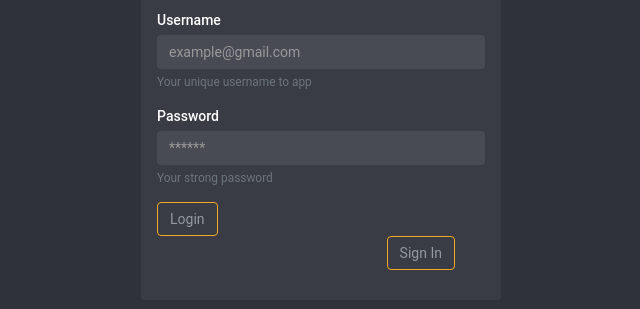
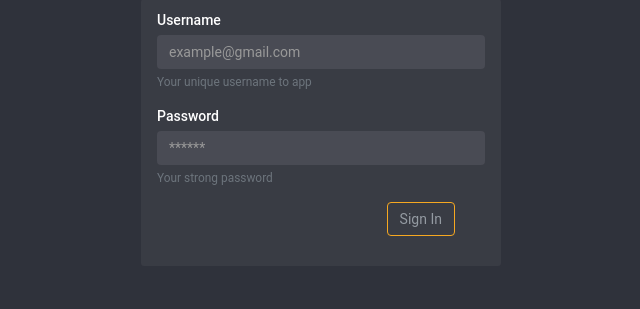
Before and after one commit to kheminw/reg-ting-rao, a Flask app: page / in a window 1280 px wide. Shown: the part 239-548 px from the top of the page, without its empty margins (319-959 px from the left). Run offline with Flask 2, Linux system fonts and the light colour scheme; some libraries are stand-ins or nearby versions; some web fonts are replaced.

Commit message:
remove nonuse button in login.html

```diff
--- a/app/templates/login.html
+++ b/app/templates/login.html
@@ -33,7 +33,6 @@
                 </div>
                 <div>
                     <!-- <button class="btn btn-accent">Login</button> -->
-                    <a class="btn btn-accent" href="/schedule">Login</a>
                     {{form.submit(class="btn btn-accent",style="margin-left:70%")}}
                 </div>
             </form>
```
